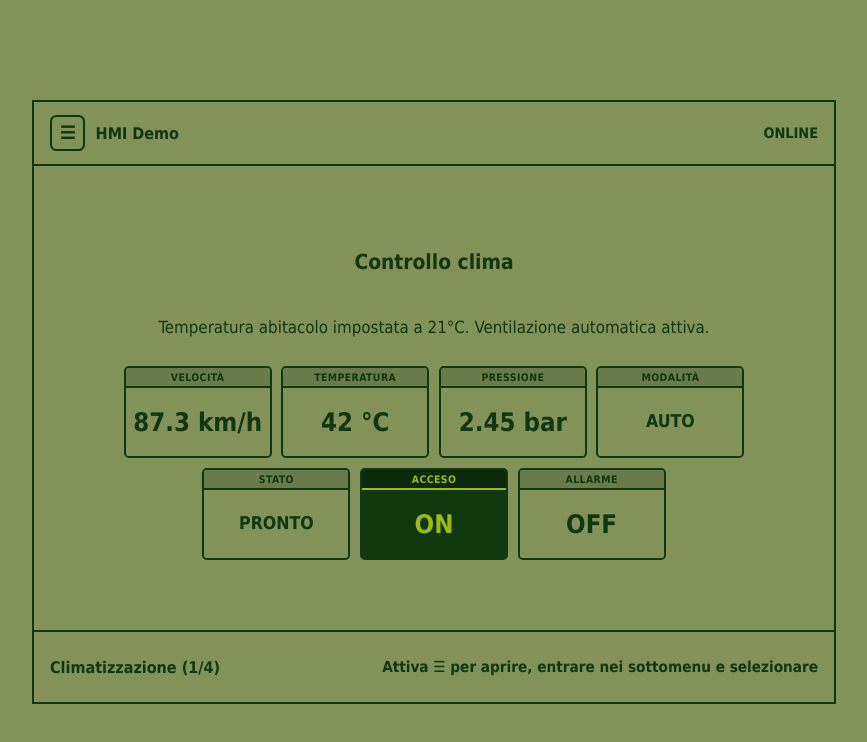
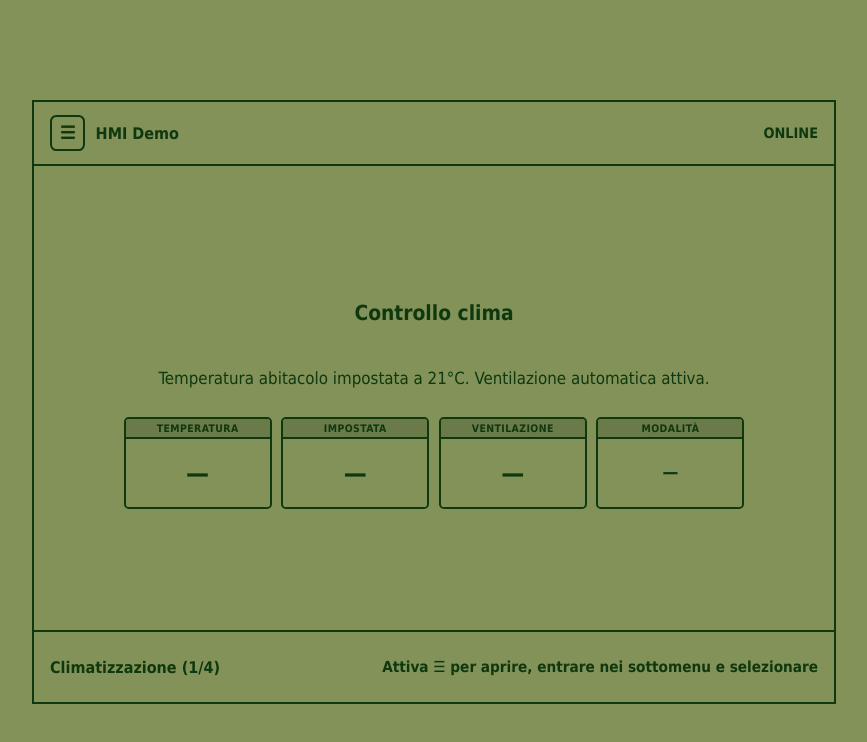
Before and after one commit to mad4j/hmi-demo, a Vue app: page / in a window 1280 px wide. Shown: the top 742 px of the page, without its empty margins (208-1075 px from the left). Built offline with nearby package versions, Linux system fonts and the light colour scheme.

Commit message:
feat: drive parameter widgets from config with id-keyed value map
Agent-Logs-Url: https://github.com/mad4j/hmi-demo/sessions/a2fc8ded-d23e-4f55-bbc8-71548075c294

Co-authored-by: mad4j <1510799+mad4j@users.noreply.github.com>

```diff
--- a/src/App.vue
+++ b/src/App.vue
@@ -1,5 +1,5 @@
 <script setup>
-import { computed, ref } from 'vue'
+import { computed, reactive, ref } from 'vue'
 import ParameterWidget from './components/ParameterWidget.vue'
 import { load } from 'js-yaml'
 import rawMenuConfig from './config/menu.yml?raw'
@@ -18,11 +18,25 @@ const fallbackConfig = {
       title: 'Menu principale',
       content: 'Interfaccia ottimizzata per 800x600 e uso su mezzi mobili.',
       submenus: [],
+      parameters: [],
     },
   ],
 }
 
 const MAX_MENU_DEPTH = 8
+
+const normalizeParameters = (params) => {
+  if (!Array.isArray(params)) return []
+  return params
+    .filter((p) => p && typeof p === 'object' && typeof p.id === 'string' && p.id.trim())
+    .map((p) => ({
+      id: p.id.trim(),
+      name: typeof p.name === 'string' && p.name.trim() ? p.name : p.id.trim(),
+      type: ['number', 'enum', 'boolean'].includes(p.type) ? p.type : 'number',
+      unit: typeof p.unit === 'string' ? p.unit : '',
+      precision: typeof p.precision === 'number' ? p.precision : null,
+    }))
+}
 
 const normalizeMenuItems = (items, idPrefix = 'page', depth = 0) =>
   items
@@ -44,6 +58,7 @@ const normalizeMenuItems = (items, idPrefix = 'page', depth = 0) =>
           typeof item.title === 'string' && item.title.trim() ? item.title : `Pagina ${index + 1}`,
         content: typeof item.content === 'string' ? item.content : '',
         submenus: normalizedSubmenus,
+        parameters: normalizeParameters(item.parameters),
       }
     })
 
@@ -131,6 +146,10 @@ const currentPageId = ref(selectablePages[0]?.id ?? fallbackConfig.pages[0].id)
 const menuPath = ref([])
 const menuModeEnabled = ref(false)
 
+// Reactive map of parameter id → current value (null = not yet received from model)
+const allParameters = selectablePages.flatMap((page) => page.parameters)
+const parameterValues = reactive(Object.fromEntries(allParameters.map((p) => [p.id, null])))
+
 const toggleMenuMode = () => {
   menuModeEnabled.value = !menuModeEnabled.value
   if (menuModeEnabled.value) {
@@ -215,14 +234,16 @@ const goToParentMenu = () => {
       <template v-else>
         <h1>{{ currentPage.title }}</h1>
         <p v-if="currentPage.content">{{ currentPage.content }}</p>
-        <div class="widget-grid">
-          <ParameterWidget name="Velocità" :value="87.3" type="number" unit="km/h" :precision="1" />
-          <ParameterWidget name="Temperatura" :value="42" type="number" unit="°C" />
-          <ParameterWidget name="Pressione" :value="2.45" type="number" unit="bar" :precision="2" />
-          <ParameterWidget name="Modalità" :value="'AUTO'" type="enum" />
-          <ParameterWidget name="Stato" :value="'PRONTO'" type="enum" />
-          <ParameterWidget name="Acceso" :value="true" type="boolean" />
-          <ParameterWidget name="Allarme" :value="false" type="boolean" />
+        <div v-if="currentPage.parameters.length" class="widget-grid">
+          <ParameterWidget
+            v-for="param in currentPage.parameters"
+            :key="param.id"
+            :name="param.name"
+            :type="param.type"
+            :unit="param.unit"
+            :precision="param.precision"
+            :value="parameterValues[param.id]"
+          />
         </div>
       </template>
     </main>
--- a/src/components/ParameterWidget.vue
+++ b/src/components/ParameterWidget.vue
@@ -25,6 +25,7 @@ const props = defineProps({
 })
 
 const displayValue = computed(() => {
+  if (props.value === null || props.value === undefined) return '—'
   if (props.type === 'boolean') {
     return props.value ? 'ON' : 'OFF'
   }
--- a/src/config/menu.yml
+++ b/src/config/menu.yml
@@ -13,15 +13,66 @@ pages:
         label: Climatizzazione
         title: Controllo clima
         content: Temperatura abitacolo impostata a 21°C. Ventilazione automatica attiva.
+        parameters:
+          - id: temp_abitacolo
+            name: Temperatura
+            type: number
+            unit: "°C"
+            precision: 1
+          - id: temp_impostata
+            name: Impostata
+            type: number
+            unit: "°C"
+            precision: 1
+          - id: ventilazione_attiva
+            name: Ventilazione
+            type: boolean
+          - id: modalita_clima
+            name: Modalità
+            type: enum
       - id: porte
         label: Porte
         title: Stato porte
         content: Tutte le porte risultano chiuse e bloccate.
+        parameters:
+          - id: porta_ant_sx
+            name: Ant. SX
+            type: boolean
+          - id: porta_ant_dx
+            name: Ant. DX
+            type: boolean
+          - id: porta_post_sx
+            name: Post. SX
+            type: boolean
+          - id: porta_post_dx
+            name: Post. DX
+            type: boolean
   - id: allarmi
     label: Allarmi
     title: Stato allarmi
     content: Nessun allarme critico attivo. Controllare periodicamente i sensori.
+    parameters:
+      - id: allarme_batteria
+        name: Batteria
+        type: boolean
+      - id: allarme_temp_motore
+        name: Temp. motore
+        type: boolean
+      - id: allarme_pressione
+        name: Pressione
+        type: boolean
   - id: info
     label: Info
     title: Informazioni sistema
     content: Versione HMI demo 1.0 - collegamento rete stabile.
+    parameters:
+      - id: versione_hmi
+        name: Versione HMI
+        type: enum
+      - id: stato_rete
+        name: Stato rete
+        type: enum
+      - id: uptime
+        name: Uptime
+        type: number
+        unit: min
```
